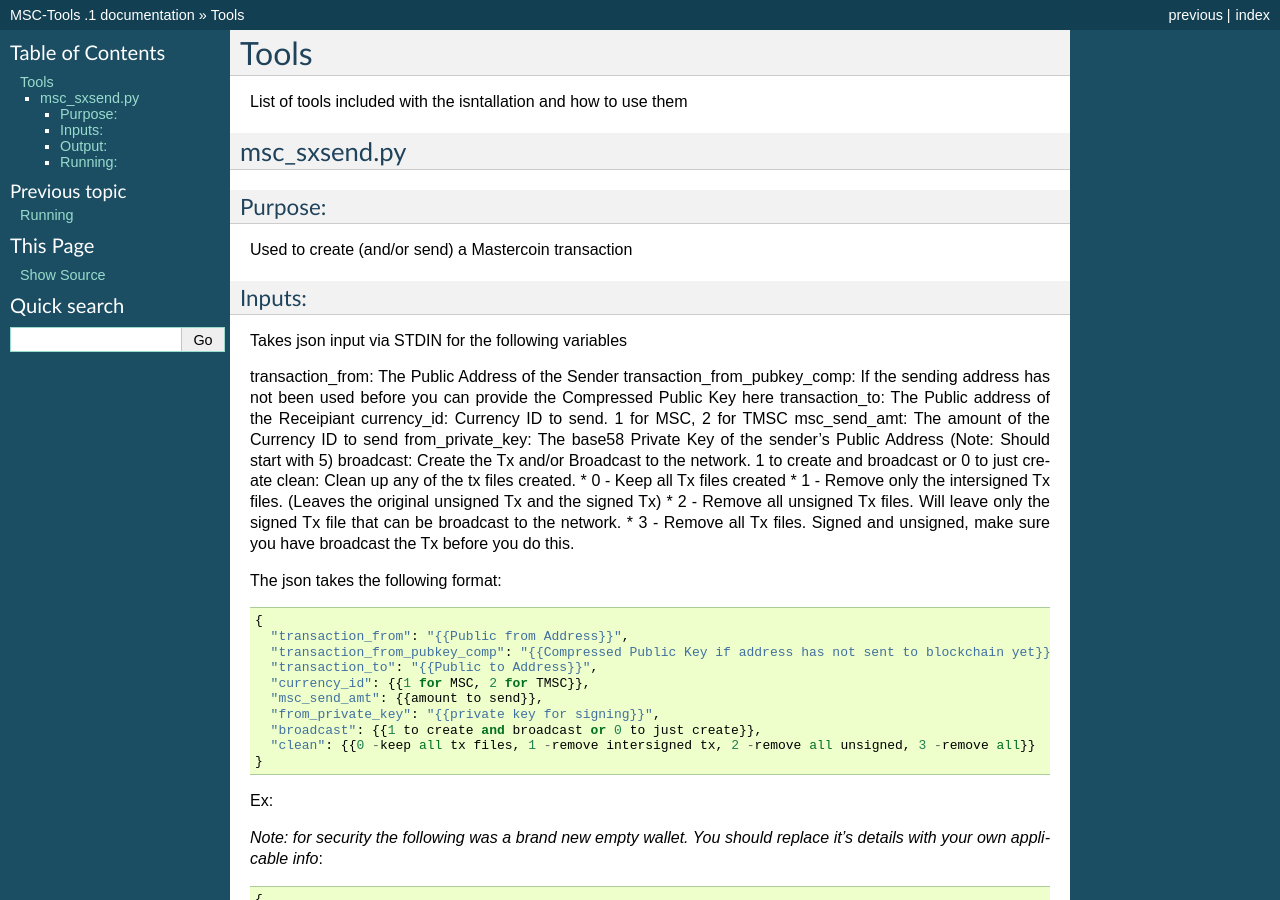
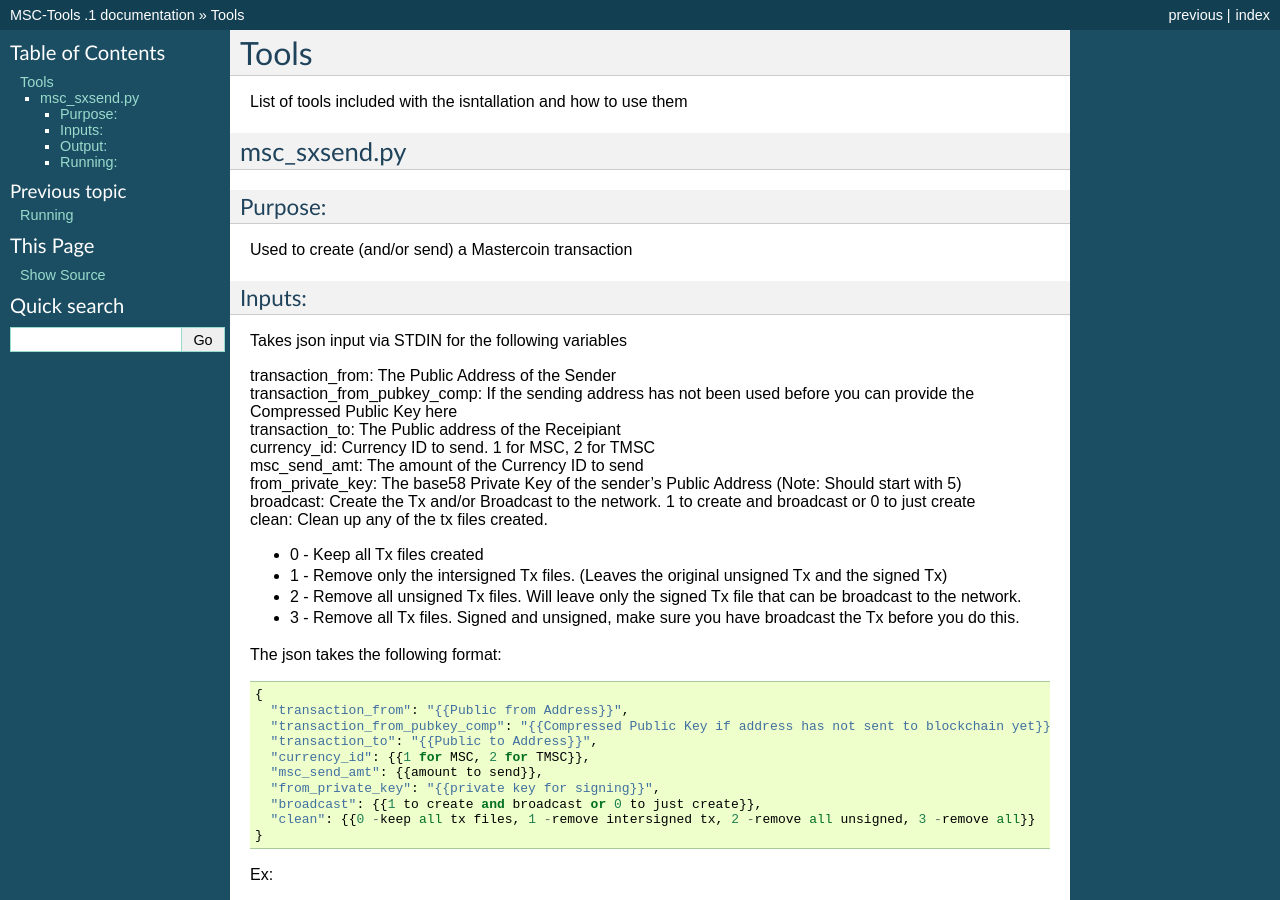
Before and after one commit to mastercoin-MSC/install-msc, a Sphinx documentation site: the page built from docs/pages/tools.rst, in a window 1280 px wide and 900 px high. Built offline with Sphinx 7.4.7, drawn with Linux system fonts in a browser that asks for light colours; formulas are drawn with MathJax 3; some of the changed lines change nothing that is shown.

Commit message:
formatting docs

```diff
--- a/docs/pages/tools.rst
+++ b/docs/pages/tools.rst
@@ -15,14 +15,15 @@
 ^^^^^^^
 Takes json input via STDIN for the following variables
 
-transaction_from: The Public Address of the Sender
-transaction_from_pubkey_comp: If the sending address has not been used before you can provide the Compressed Public Key here
-transaction_to: The Public address of the Receipiant
-currency_id: Currency ID to send. 1 for MSC, 2 for TMSC
-msc_send_amt: The amount of the Currency ID to send
-from_private_key: The base58 Private Key of the sender's Public Address (Note: Should start with 5)
-broadcast: Create the Tx and/or Broadcast to the network. 1 to create and broadcast or 0 to just create
-clean: Clean up any of the tx files created.
+| transaction_from: The Public Address of the Sender
+| transaction_from_pubkey_comp: If the sending address has not been used before you can provide the Compressed Public Key here
+| transaction_to: The Public address of the Receipiant
+| currency_id: Currency ID to send. 1 for MSC, 2 for TMSC
+| msc_send_amt: The amount of the Currency ID to send
+| from_private_key: The base58 Private Key of the sender's Public Address (Note: Should start with 5)
+| broadcast: Create the Tx and/or Broadcast to the network. 1 to create and broadcast or 0 to just create
+| clean: Clean up any of the tx files created.
+
 * 0 - Keep all Tx files created
 * 1 - Remove only the intersigned Tx files. (Leaves the original unsigned Tx and the signed Tx)
 * 2 - Remove all unsigned Tx files. Will leave only the signed Tx file that can be broadcast to the network.
```
Also changed, not shown: 4 other files.
